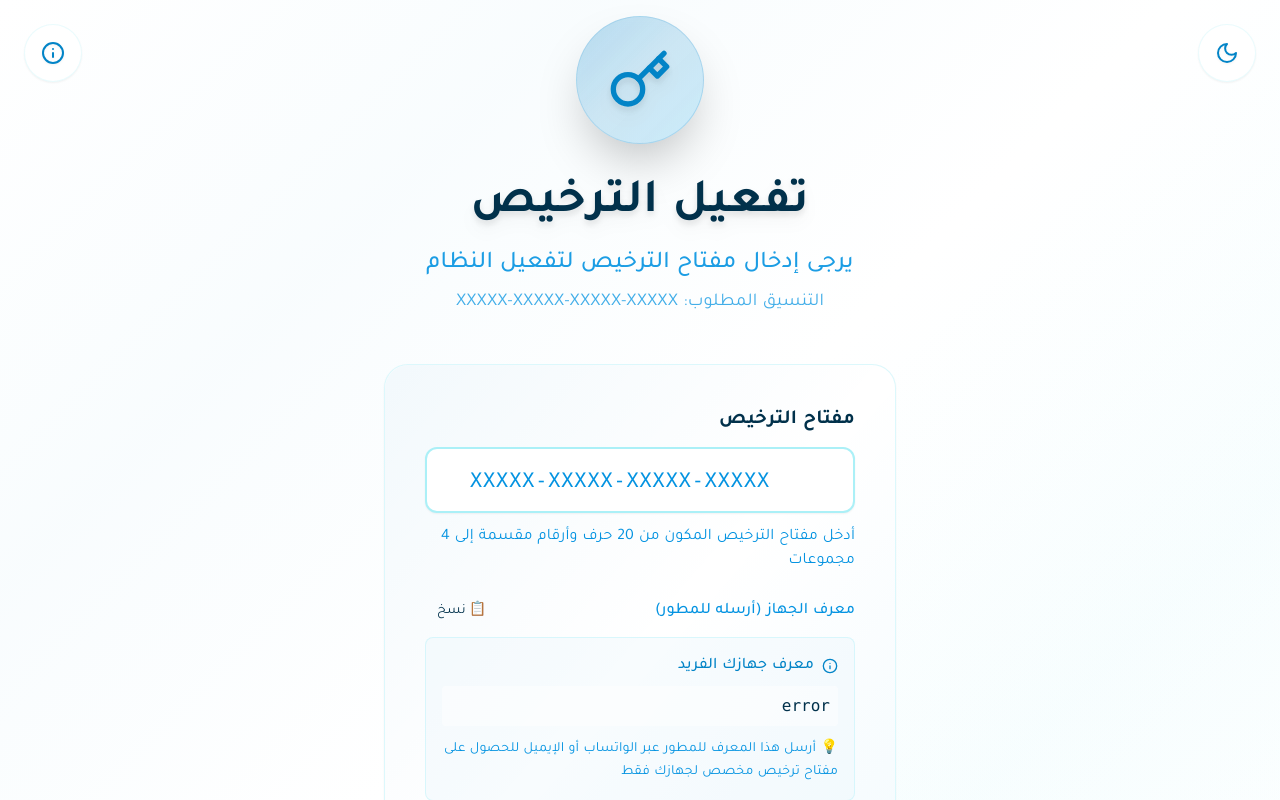
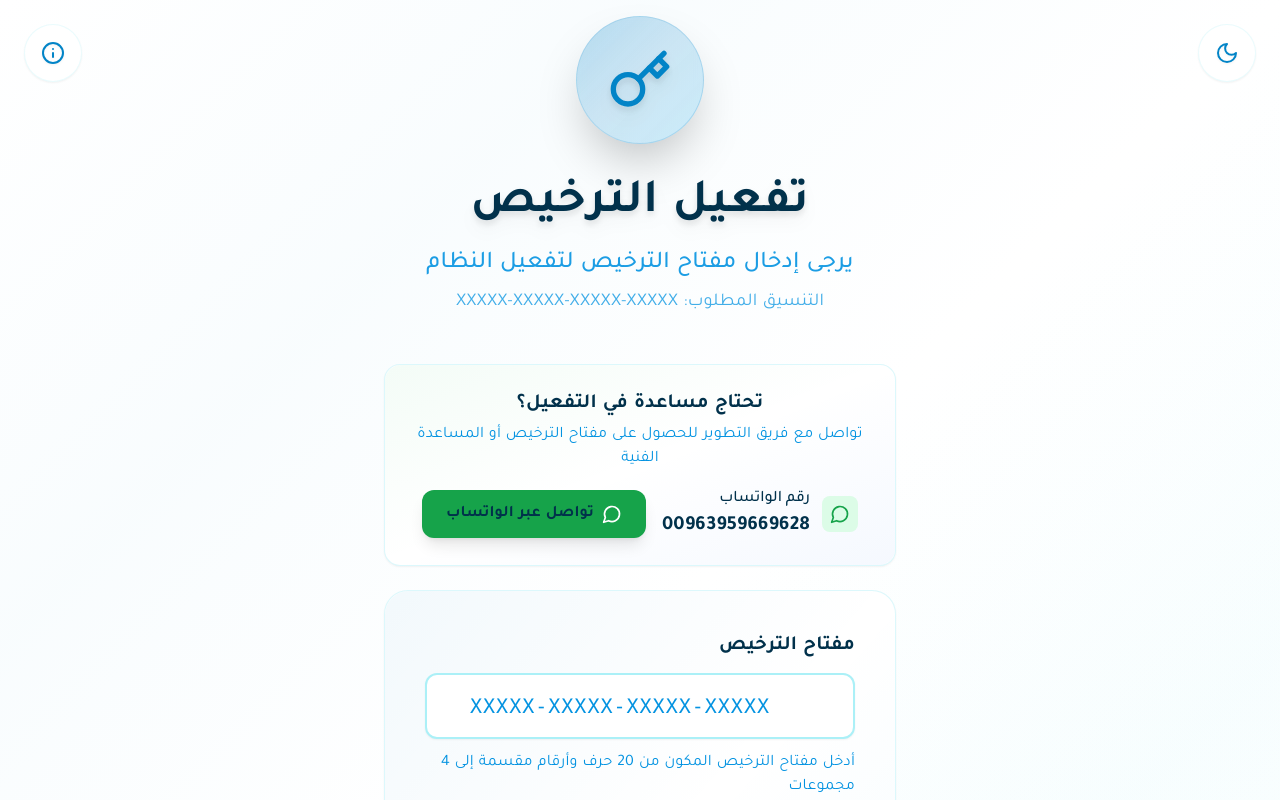
Before and after one commit to omarmosa2/dental-clinic, a React (Vite) app: page / in a window 1280 px wide. Shown: the top 800 px of the page. Built offline with nearby package versions, Linux system fonts and the light colour scheme.

Commit message:
Add WhatsApp support and secure password removal
Added a contact support section with WhatsApp integration to the LicenseEntryScreen for user assistance. Enhanced SecuritySettings to require password verification before allowing password removal, improving security and user feedback.

```diff
--- a/src/components/auth/LicenseEntryScreen.tsx
+++ b/src/components/auth/LicenseEntryScreen.tsx
@@ -1,5 +1,5 @@
 import React, { useState, useEffect } from 'react'
-import { Key, Shield, AlertCircle, CheckCircle, Moon, Sun, Loader2, Info } from 'lucide-react'
+import { Key, Shield, AlertCircle, CheckCircle, Moon, Sun, Loader2, Info, MessageCircle } from 'lucide-react'
 import { useTheme, useThemeClasses } from '../../contexts/ThemeContext'
 
 interface LicenseEntryScreenProps {
@@ -138,6 +138,72 @@ export default function LicenseEntryScreen({
           </p>
         </div>
 
+        {/* Contact Support Section */}
+        <div className="mb-6">
+          <div className={`${themeClasses.card} backdrop-blur-xl rounded-2xl p-6 border border-border/50 relative overflow-hidden`}>
+            <div className="absolute inset-0 bg-gradient-to-br from-green-500/5 via-transparent to-blue-500/5 rounded-2xl"></div>
+            <div className="relative z-10">
+              <div className="text-center mb-4">
+                <h3 className={`text-lg font-bold ${themeClasses.textPrimary} arabic-enhanced`}>
+                  تحتاج مساعدة في التفعيل؟
+                </h3>
+                <p className={`text-sm ${themeClasses.textSecondary} arabic-enhanced mt-1`}>
+                  تواصل مع فريق التطوير للحصول على مفتاح الترخيص أو المساعدة الفنية
+                </p>
+              </div>
+
+              <div className="flex flex-col sm:flex-row gap-4 items-center justify-center">
+                {/* WhatsApp Contact */}
+                <div className="flex items-center space-x-3 space-x-reverse">
+                  <div className="p-2 bg-green-100 dark:bg-green-900/20 rounded-lg">
+                    <MessageCircle className="w-5 h-5 text-green-600 dark:text-green-400" />
+                  </div>
+                  <div className="text-center sm:text-right">
+                    <p className={`text-sm font-medium ${themeClasses.textPrimary}`}>رقم الواتساب</p>
+                    <p className={`text-lg font-bold ${themeClasses.textPrimary} arabic-enhanced`}>00963959669628</p>
+                  </div>
+                </div>
+
+                <button
+                  type="button"
+                  onClick={async () => {
+                    const whatsappUrl = `https://api.whatsapp.com/send/?phone=963959669628&text=مرحباً، أحتاج مساعدة في تفعيل ترخيص نظام إدارة العيادة السنية`;
+
+                    // Try multiple methods to open external URL
+                    try {
+                      // Method 1: Try electronAPI system.openExternal
+                      if (window.electronAPI && window.electronAPI.system && window.electronAPI.system.openExternal) {
+                        await window.electronAPI.system.openExternal(whatsappUrl);
+                        return;
+                      }
+                    } catch (error) {
+                      console.log('Method 1 failed:', error);
+                    }
+
+                    try {
+                      // Method 2: Try direct shell.openExternal via ipcRenderer
+                      if (window.electronAPI) {
+                        // @ts-ignore
+                        await window.electronAPI.shell?.openExternal?.(whatsappUrl);
+                        return;
+                      }
+                    } catch (error) {
+                      console.log('Method 2 failed:', error);
+                    }
+
+                    // Method 3: Fallback to window.open
+                    window.open(whatsappUrl, '_blank', 'noopener,noreferrer');
+                  }}
+                  className="px-6 py-3 bg-green-600 hover:bg-green-700 text-white rounded-xl font-semibold transition-all duration-300 hover:scale-105 shadow-lg hover:shadow-xl flex items-center space-x-2 space-x-reverse"
+                >
+                  <MessageCircle className="w-5 h-5" />
+                  <span className="arabic-enhanced">تواصل عبر الواتساب</span>
+                </button>
+              </div>
+            </div>
+          </div>
+        </div>
+
         {/* License Entry Form */}
         <div className={`${themeClasses.card} backdrop-blur-xl rounded-3xl p-10 login-card-glow hover:scale-[1.02] transition-all duration-500 border border-border/50 relative overflow-hidden`}>
           {/* Card Background Gradient */}
@@ -250,6 +316,8 @@ export default function LicenseEntryScreen({
           </div>
         </div>
 
+
+
         {/* Machine Info Panel */}
         {showMachineInfo && machineInfo && (
           <div className={`mt-6 ${themeClasses.card} backdrop-blur-xl rounded-2xl p-6 border border-border/50 relative overflow-hidden`}>
@@ -279,8 +347,10 @@ export default function LicenseEntryScreen({
           </div>
         )}
 
+
+
         {/* Footer */}
-        <div className="text-center mt-12">
+        <div className="text-center mt-8">
           <div className={`inline-flex items-center space-x-3 space-x-reverse px-8 py-4 ${themeClasses.card} backdrop-blur-md rounded-full shadow-lg hover:shadow-xl transition-all duration-300 border border-border/30`}>
             <Shield className="w-5 h-5 text-primary" />
             <p className={`text-base ${themeClasses.textSecondary} font-semibold arabic-enhanced`}>
--- a/src/components/settings/SecuritySettings.tsx
+++ b/src/components/settings/SecuritySettings.tsx
@@ -16,20 +16,37 @@ interface SecuritySettingsProps {
   showNotification: (message: string, type: 'success' | 'error' | 'info') => void
 }
 
+// Hash function for password (same as useAuth)
+async function hashPassword(password: string): Promise<string> {
+  try {
+    const encoder = new TextEncoder()
+    const data = encoder.encode(password + 'dental_clinic_salt_2024')
+    const hashBuffer = await crypto.subtle.digest('SHA-256', data)
+    const hashArray = Array.from(new Uint8Array(hashBuffer))
+    return hashArray.map(b => b.toString(16).padStart(2, '0')).join('')
+  } catch (error) {
+    console.error('Error hashing password:', error)
+    throw error
+  }
+}
+
 export default function SecuritySettings({ showNotification }: SecuritySettingsProps) {
   const { passwordEnabled, setPassword, removePassword, changePassword } = useAuth()
 
   const [showSetPassword, setShowSetPassword] = useState(false)
   const [showChangePassword, setShowChangePassword] = useState(false)
   const [showRemoveConfirm, setShowRemoveConfirm] = useState(false)
+  const [showRemovePassword, setShowRemovePassword] = useState(false)
 
   const [newPassword, setNewPassword] = useState('')
   const [confirmPassword, setConfirmPassword] = useState('')
   const [oldPassword, setOldPassword] = useState('')
+  const [removePasswordInput, setRemovePasswordInput] = useState('')
   const [showPasswords, setShowPasswords] = useState({
     new: false,
     confirm: false,
-    old: false
+    old: false,
+    remove: false
   })
 
   const [isLoading, setIsLoading] = useState(false)
@@ -119,6 +136,57 @@ export default function SecuritySettings({ showNotification }: SecuritySettingsP
     }
   }
 
+  const handleRemovePasswordWithVerification = async (e: React.FormEvent) => {
+    e.preventDefault()
+
+    if (!removePasswordInput.trim()) {
+      showNotification('يرجى إدخال كلمة المرور الحالية', 'error')
+      return
+    }
+
+    setIsLoading(true)
+    try {
+      console.log('🔐 SecuritySettings: Verifying password for removal...')
+
+      // Get current settings to verify password
+      const currentSettings = await window.electronAPI.settings.get()
+
+      if (!currentSettings?.app_password) {
+        showNotification('لا توجد كلمة مرور مُعيّنة', 'error')
+        setIsLoading(false)
+        return
+      }
+
+      // Hash the input password using the same method as useAuth
+      const hashedInput = await hashPassword(removePasswordInput)
+
+      if (hashedInput !== currentSettings.app_password) {
+        showNotification('كلمة المرور غير صحيحة', 'error')
+        setIsLoading(false)
+        return
+      }
+
+      // If password is correct, proceed with removal
+      console.log('🔐 SecuritySettings: Password verified, removing...')
+      const success = await removePassword()
+      console.log('🔐 SecuritySettings: Password removal result:', success)
+
+      if (success) {
+        showNotification('تم إزالة كلمة المرور بنجاح', 'success')
+        setShowRemovePassword(false)
+        setRemovePasswordInput('')
+        setShowPasswords(prev => ({ ...prev, remove: false }))
+      } else {
+        showNotification('فشل في إزالة كلمة المرور', 'error')
+      }
+    } catch (error) {
+      console.error('❌ SecuritySettings: Error removing password:', error)
+      showNotification('حدث خطأ أثناء إزالة كلمة المرور', 'error')
+    } finally {
+      setIsLoading(false)
+    }
+  }
+
   const handleRemovePassword = async () => {
     setIsLoading(true)
     try {
@@ -140,7 +208,7 @@ export default function SecuritySettings({ showNotification }: SecuritySettingsP
     }
   }
 
-  const togglePasswordVisibility = (field: 'new' | 'confirm' | 'old') => {
+  const togglePasswordVisibility = (field: 'new' | 'confirm' | 'old' | 'remove') => {
     setShowPasswords(prev => ({
       ...prev,
       [field]: !prev[field]
@@ -208,7 +276,7 @@ export default function SecuritySettings({ showNotification }: SecuritySettingsP
                   <span>تغيير كلمة المرور</span>
                 </button>
                 <button
-                  onClick={() => setShowRemoveConfirm(true)}
+                  onClick={() => setShowRemovePassword(true)}
                   className="flex items-center space-x-2 space-x-reverse px-4 py-2 bg-red-600 text-white rounded-lg hover:bg-red-700 transition-colors"
                 >
                   <Unlock className="w-4 h-4" />
@@ -305,6 +373,39 @@ export default function SecuritySettings({ showNotification }: SecuritySettingsP
             show={showPasswords.confirm}
             onToggleShow={() => togglePasswordVisibility('confirm')}
             placeholder="أعد إدخال كلمة المرور الجديدة"
+          />
+        </PasswordDialog>
+      )}
+
+      {/* Remove Password Dialog */}
+      {showRemovePassword && (
+        <PasswordDialog
+          title="إزالة كلمة المرور"
+          onSubmit={handleRemovePasswordWithVerification}
+          onCancel={() => {
+            setShowRemovePassword(false)
+            setRemovePasswordInput('')
+            setShowPasswords(prev => ({ ...prev, remove: false }))
+          }}
+          isLoading={isLoading}
+        >
+          <div className="mb-4 p-4 bg-red-50 dark:bg-red-900/20 border border-red-200 dark:border-red-800 rounded-lg">
+            <div className="flex items-start space-x-3 space-x-reverse">
+              <AlertTriangle className="w-5 h-5 text-red-600 dark:text-red-400 mt-0.5 flex-shrink-0" />
+              <div>
+                <p className="text-sm text-red-800 dark:text-red-200">
+                  تحذير: إزالة كلمة المرور ستجعل التطبيق غير محمي. يرجى إدخال كلمة المرور الحالية للتأكيد.
+                </p>
+              </div>
+            </div>
+          </div>
+          <PasswordInput
+            label="كلمة المرور الحالية"
+            value={removePasswordInput}
+            onChange={setRemovePasswordInput}
+            show={showPasswords.remove}
+            onToggleShow={() => togglePasswordVisibility('remove')}
+            placeholder="أدخل كلمة المرور الحالية"
           />
         </PasswordDialog>
       )}
```
